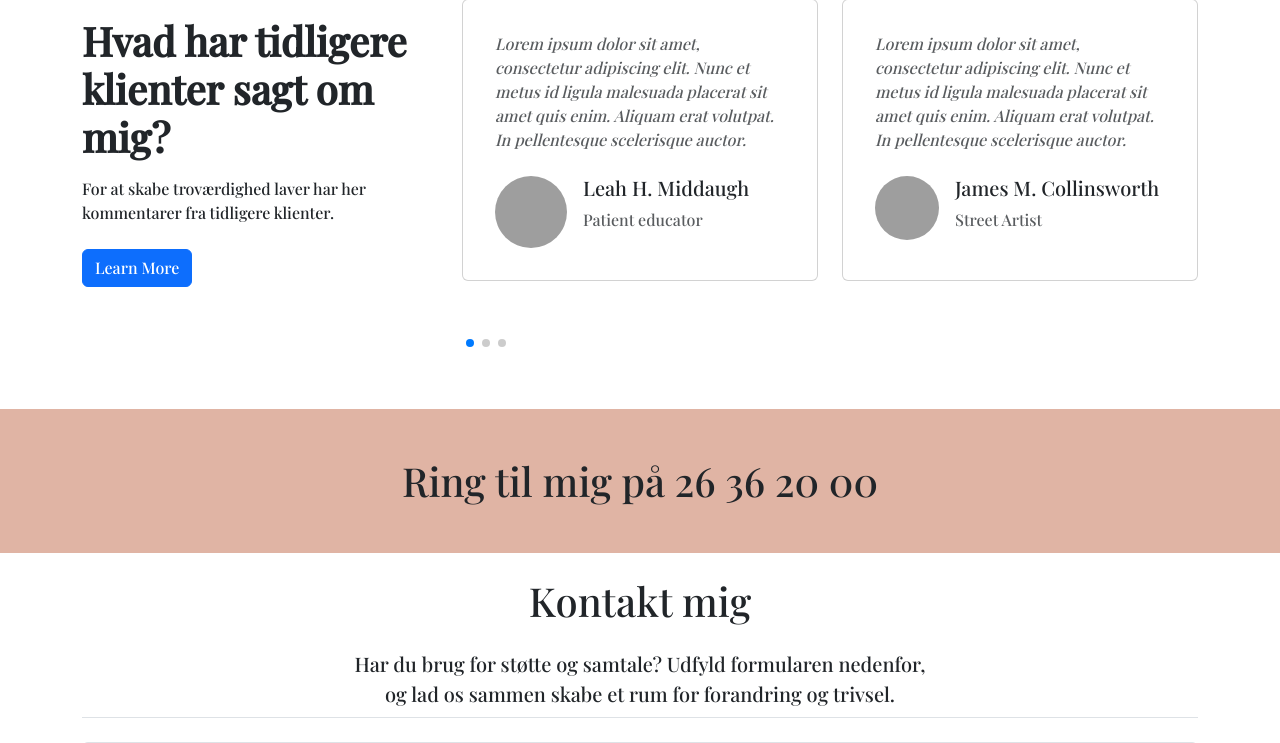
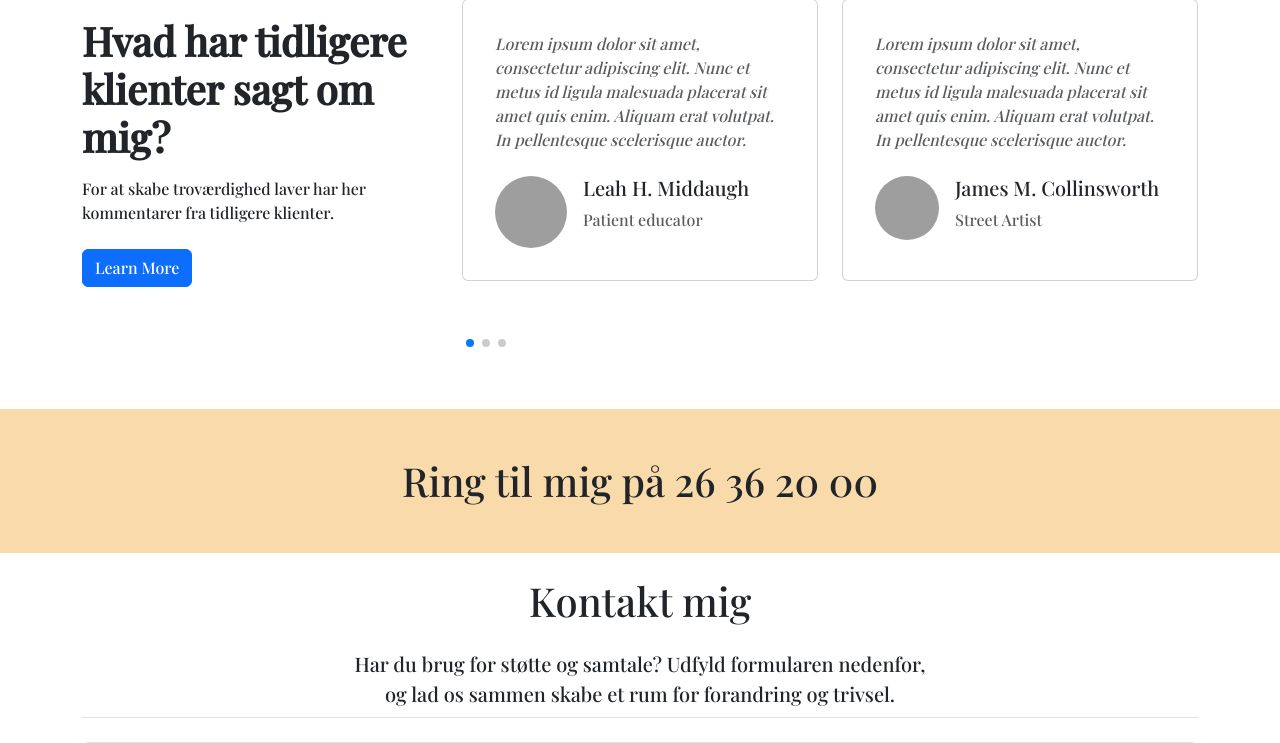
Before and after one commit to yoyohohoxd/schneider_terapi_part1, a Django app: page / in a window 1280 px wide. Shown: the part 1150-1893 px from the top of the page. Run offline with Django 5.2, Linux system fonts and the light colour scheme; some libraries are stand-ins or nearby versions; grey boxes are pictures that could not be loaded.

Commit message:
change color on call-banner to yellow

```diff
--- a/schneider_terapi/site_layout/templates/site_layout/index.html
+++ b/schneider_terapi/site_layout/templates/site_layout/index.html
@@ -300,7 +300,7 @@ function initializeSwiperRANDOMID(){
 </div>
 
 
-<div class="container-fluid custom-light-red text-center">
+<div class="container-fluid custom-light-yellow text-center">
 	<h2 class="display-6 py-5">Ring til mig på 26 36 20 00</h3>
 </div>
 
```
